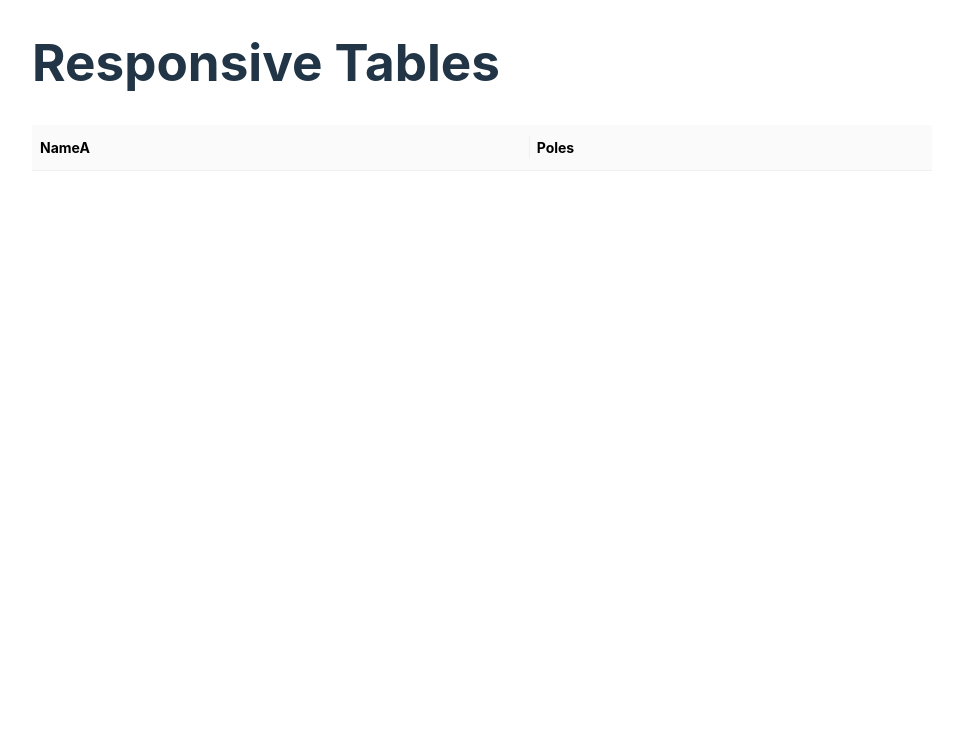
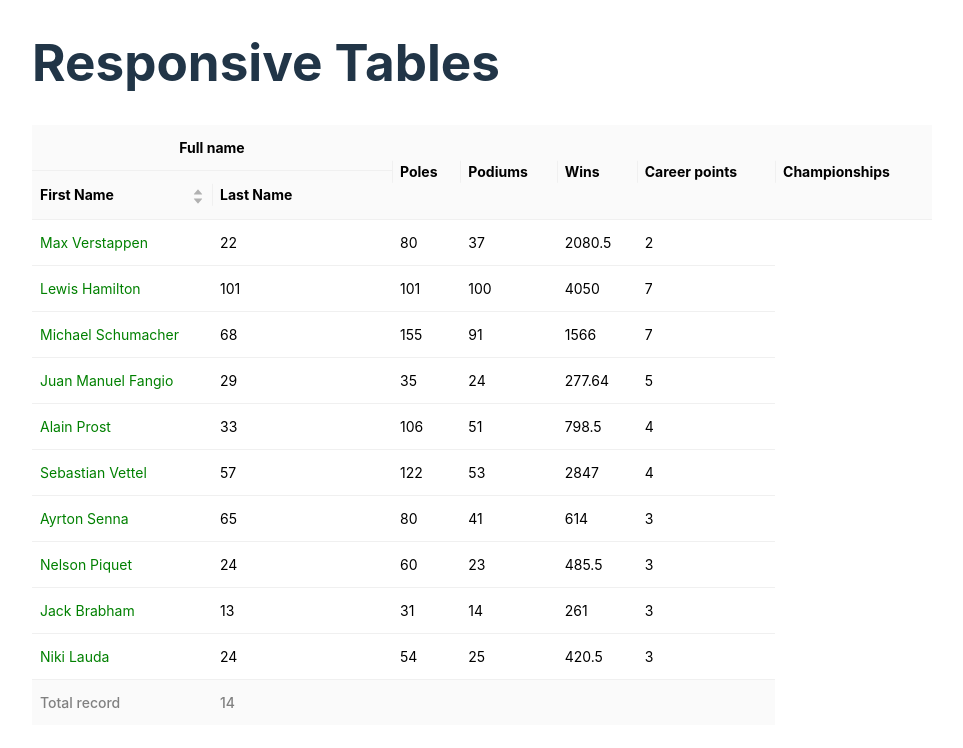
Before and after one commit to quangghaa/custom-component, a React (Vite) app: page / in a window 1280 px wide. Shown: the top 748 px of the page, without its empty margins (158-1121 px from the left). Built offline with nearby package versions, Linux system fonts and the light colour scheme.

Commit message:
WIP: sorter function

```diff
--- a/src/App.tsx
+++ b/src/App.tsx
@@ -28,47 +28,89 @@ function App() {
   }
 
   // Define header view
+  type Fullname = {
+    firstName: string
+    lastName: string
+  }
   interface UserType {
-    name: string
+    fullname: Fullname
     age: number
   }
   const columns: ColumnType<UserType>[] = [
     {
-      title: "NameA",
-      dataIndex: "name",
-      key: "name",
-      // width: 300,
+      title: "Full name",
+      children: [
+        // {
+        //   title: "First Name",
+        //   children: [
+        //     {
+        //       title: "Col A",
+        //       dataIndex: "colA",
+        //       key: "colA",
+        //       width: "10%",
+        //     },
+        //     {
+        //       title: "Col B",
+        //       dataIndex: "colB",
+        //       key: "colB",
+        //       width: "10%",
+        //     }
+        //   ]
+        // },
+        {
+          title: "First Name",
+          dataIndex: "firstName",
+          key: "firstName",
+          width: "20%",
+          sorter: (a, b) => a.fullname.firstName.localeCompare(b.fullname.firstName)
+        },
+        {
+          title: "Last Name",
+          dataIndex: "lastName",
+          key: "lastName",
+          width: "20%",
+        },
+      ]
     },
     {
       title: "Poles",
       dataIndex: "poles",
       key: "poles",
-      // width: 200,
     },
-    // {
-    //   title: "Podiums",
-    //   dataIndex: "podiums",
-    //   key: "podiums",
-    //   width: 200,
-    // },
-    // {
-    //   title: "Wins",
-    //   dataIndex: "wins",
-    //   key: "wins",
-    //   width: 200,
-    // },
-    // {
-    //   title: "Career points",
-    //   dataIndex: "careerPoints",
-    //   key: "careerPoints",
-    //   width: 300,
-    // },
-    // {
-    //   title: "Championships",
-    //   dataIndex: "championships",
-    //   key: "championships",
-    //   width: 300,
-    // },
+    {
+      title: "Podiums",
+      dataIndex: "podiums",
+      key: "podiums",
+      // children: [
+      //   {
+      //     title: "Col D",
+      //     dataIndex: "colD",
+      //     key: "colD",
+      //     width: "10%",
+      //   },
+      //   {
+      //     title: "Col E",
+      //     dataIndex: "colE",
+      //     key: "colE",
+      //     width: "10%",
+      //   },
+      // ]
+    },
+    {
+      title: "Wins",
+      dataIndex: "wins",
+      key: "wins",
+    },
+    {
+      title: "Career points",
+      dataIndex: "careerPoints",
+      key: "careerPoints",
+    },
+    {
+      title: "Championships",
+      dataIndex: "championships",
+      key: "championships",
+    },
   ]
 
   const DemoHeaderView = () => (
--- /dev/null
+++ b/src/component/filter_icon/FilterIcon.tsx
@@ -0,0 +1,10 @@
+import { FilterSvg } from "../../svg/icon"
+import "./style.css"
+const FilterIcon = () => {
+    return (
+        <div className="filter-icon">
+            <FilterSvg />
+        </div>
+    )
+}
+export default FilterIcon
--- /dev/null
+++ b/src/component/filter_icon/style.css
@@ -0,0 +1,18 @@
+.filter-icon {
+    width: fit-content;
+    height: 30px;
+    width: 20px;
+    color: rgba(0,0,0,.29);
+    transition: color .3s;
+    transition: background-color .3s;
+    display: flex;
+    align-items: center;
+    justify-content: center;
+    border-radius: 8px;
+    box-sizing: border-box;
+}
+
+.filter-icon:hover {
+    background-color: rgba(197, 196, 196, 0.29);
+    cursor: pointer;
+}
--- /dev/null
+++ b/src/component/sort_icon/SortIcon.tsx
@@ -0,0 +1,15 @@
+import { AscendingSvg, DescendingSvg } from "../../svg/icon"
+import "./style.css"
+const SortIcon = () => {
+    return (
+        <div className="sort-icon">
+            <span>
+                <AscendingSvg />
+            </span>
+            <span>
+                <DescendingSvg />
+            </span>
+        </div>
+    )
+}
+export default SortIcon
--- /dev/null
+++ b/src/component/sort_icon/style.css
@@ -0,0 +1,18 @@
+.sort-icon {
+    width: fit-content;
+    display: flex;
+    flex-direction: column;
+}
+
+.sort-icon span {
+    height: 12px;
+    width: 12px;
+    display: flex;
+    align-items: center;
+    color: rgba(0,0,0,.29);
+    transition: color .3s;
+}
+
+.sort-icon span:first-child {
+    transform: translateY(3px);
+}
--- /dev/null
+++ b/src/svg/icon.tsx
@@ -0,0 +1,15 @@
+export const AscendingSvg = () => {
+    return (
+        <svg viewBox="0 0 1024 1024" focusable="false" data-icon="caret-up" width="12px" height="12px" fill="currentColor" aria-hidden="true"><path d="M858.9 689L530.5 308.2c-9.4-10.9-27.5-10.9-37 0L165.1 689c-12.2 14.2-1.2 35 18.5 35h656.8c19.7 0 30.7-20.8 18.5-35z"></path></svg>
+    )
+}
+export const DescendingSvg = () => {
+    return (
+        <svg viewBox="0 0 1024 1024" focusable="false" data-icon="caret-down" width="12px" height="12px" fill="currentColor" aria-hidden="true"><path d="M840.4 300H183.6c-19.7 0-30.7 20.8-18.5 35l328.4 380.8c9.4 10.9 27.5 10.9 37 0L858.9 335c12.2-14.2 1.2-35-18.5-35z"></path></svg>
+    )
+}
+export const FilterSvg = () => {
+    return (
+        <svg viewBox="64 64 896 896" focusable="false" data-icon="filter" width="12px" height="12px" fill="currentColor" aria-hidden="true"><path d="M349 838c0 17.7 14.2 32 31.8 32h262.4c17.6 0 31.8-14.3 31.8-32V642H349v196zm531.1-684H143.9c-24.5 0-39.8 26.7-27.5 48l221.3 376h348.8l221.3-376c12.1-21.3-3.2-48-27.7-48z"></path></svg>
+    )
+}
--- a/src/table_view/HeadView.tsx
+++ b/src/table_view/HeadView.tsx
@@ -1,32 +1,107 @@
-import React from "react";
+import React, { ReactNode } from "react";
 import "./header_view_style.scss";
 import { ColumnType } from "./types";
+import SortIcon from "../component/sort_icon/SortIcon";
+import FilterIcon from "../component/filter_icon/FilterIcon";
 
 interface Props {
     columns: ColumnType<any>[]
 }
 const HeaderView: React.FC<Props> = (props) => {
     const { columns } = props
+
+    function getMaxDepth<T>(columns: ColumnType<T>[]): number {
+        let maxDepth = 1; // Initialize with the minimum depth, which is 1 for the root columns.
+
+        for (const column of columns) {
+            if (column.children) {
+                const childDepth = 1 + getMaxDepth(column.children);
+                if (childDepth > maxDepth) {
+                    maxDepth = childDepth;
+                }
+            }
+        }
+
+        return maxDepth;
+    }
+    function getChildrenLevel<T>(level: number, col: ColumnType<T>): ColumnType<T>[] {
+        if (level === 0) {
+            return [col];
+        }
+
+        if (col.children) {
+            return col.children.flatMap(child => getChildrenLevel(level - 1, child));
+        }
+
+        return [];
+    }
+    function getColAndRowSpan<T>(col: ColumnType<T>, level: number = 0, maxDepth: number = 1): { colSpan: number; rowSpan: number } {
+        let colSpan = 1;
+        let rowSpan = 1;
+        if (hasChildren(col)) {
+            colSpan = col.children!.reduce((sum, child) => sum + getColAndRowSpan(child, level + 1, maxDepth).colSpan, 0);
+        } else {
+            rowSpan = maxDepth - level
+        }
+        return { colSpan, rowSpan };
+    }
+
+    function hasChildren<T>(col: ColumnType<T>): boolean {
+        return !(col.children === undefined || (Array.isArray(col.children) && col.children.length === 0))
+    }
+
+    function renderTableView(columns: ColumnType<any>[]) {
+        const maxDepth = getMaxDepth(columns)
+        const textAlignCenterCls = "text-center "
+        const sorterCls = "sorter-cell "
+        const result = []
+
+        for (let i = 0; i < maxDepth; i++) {
+            let rows = []
+            for (let j = 0; j < columns.length; j++) {
+                const col = columns[j]
+                const children = getChildrenLevel(i, col)
+                rows.push(...children)
+            }
+            result.push(rows)
+        }
+
+        return result.map((row, index) => (
+            <tr key={`row-${index}`}>
+                {row.map((col, colIndex) => (
+                    <th
+                        className={
+                            `
+                            ${hasChildren(col) ? textAlignCenterCls : ""}
+                            ${col.sorter ? sorterCls : ""}
+                            `
+                        }
+                        key={col.key || `th-${colIndex}`}
+                        {...getColAndRowSpan(col, index, maxDepth)}
+                        style={col.width ? { width: col.width } : {}}
+                    >
+                        <div className="content">
+                            <div className="content__title">
+                                {col.title}
+                            </div>
+                            {!hasChildren(col) &&
+                                <div className="content__icons">
+                                    {col.sorter && <SortIcon />}
+                                    {col.filters && <FilterIcon />}
+                                </div>
+                            }
+
+                        </div>
+                    </th>
+                ))}
+            </tr>
+
+        ))
+    }
+
     return <>
         <thead className="table-head">
-            <tr>
-                {/* <th>Name</th>
-                <th>Poles</th>
-                <th>Podiums</th>
-                <th>Wins</th>
-                <th>Career points</th>
-                <th>Championships</th> */}
-                {
-                    columns.map(col => (
-                        <th
-                            key={col.key || col.dataIndex}
-                            style={col.width ? { width: col.width + "px" } : {}}
-                        >
-                            {col.title}
-                        </th>
-                    ))
-                }
-            </tr>
+            {renderTableView(columns)}
         </thead >
     </>
 }
--- a/src/table_view/TableView.tsx
+++ b/src/table_view/TableView.tsx
@@ -25,11 +25,15 @@ export const TableView: React.FC<Props> = (props: any) => {
     const { headerView, ItemView, dataList } = props
     const { dataIndex, data } = dataList
 
+    function handleSort() {
+
+    }
+
     return (
         <div className="table-view">
             <table>
                 {headerView}
-                {/* <tbody className="table-body">
+                <tbody className="table-body">
                     {data.length === 0 &&
                         <EmptyTableBody colSpan={dataIndex.length} />}
                     {data.map((item: any, index: any) => (
@@ -41,7 +45,7 @@ export const TableView: React.FC<Props> = (props: any) => {
                         <td className="" >Total record</td>
                         <td className="" colSpan={dataIndex.length - 1}>{data.length}</td>
                     </tr>
-                </tfoot> */}
+                </tfoot>
             </table>
         </div>
 
--- a/src/table_view/header_view_style.scss
+++ b/src/table_view/header_view_style.scss
@@ -1,16 +1,35 @@
 .table-head {
     position: sticky;
     top: 0;
+
+    .text-center {
+        text-align: center;
+    }
 
     th {
         font-size: 14px;
         padding: 12px 8px;
         text-align: left;
         background-color: #fafafa;
-        // border-top-right-radius: 8px;
-        // border-top-right-radius: 8px;
         border-bottom: 1px solid #f0f0f0;
         position: relative;
+
+        .content {
+            display: flex;
+            justify-content: space-between;
+            align-items: center;
+            flex-wrap: wrap;
+
+            &__title {
+                flex-grow: 1;
+            }
+
+            &__icons {
+                display: flex;
+                align-items: center;
+                gap: 4px;
+            }
+        }
     }
     th:not(:first-child)::before {
         position: absolute;
@@ -20,8 +39,15 @@
         height: 1.6em;
         background-color: #f0f0f0;
         transform: translateY(-50%);
+        // transition: background-color 0.2s;
+        content: "";
+    }
+    .sorter-cell {
         transition: background-color 0.2s;
-        content: "";
+    }
+    .sorter-cell:hover {
+        cursor: pointer;
+        background-color: #f0f0f0;
     }
     @media (max-width: 650px) {
         th {
--- a/src/table_view/types.ts
+++ b/src/table_view/types.ts
@@ -11,7 +11,7 @@ export type ColumnType<T> = {
     width?: number | string
     filters?: FilterType[]
     onFilter?: (value: any, record: T) => boolean
-    sorter?: (a: T, b: T) => boolean
-    children?: ColumnType<T>
+    sorter?: (a: T, b: T) => number
+    children?: ColumnType<T>[]
     render?: (value: any, record: T, index: number) => ReactNode
 }
```
